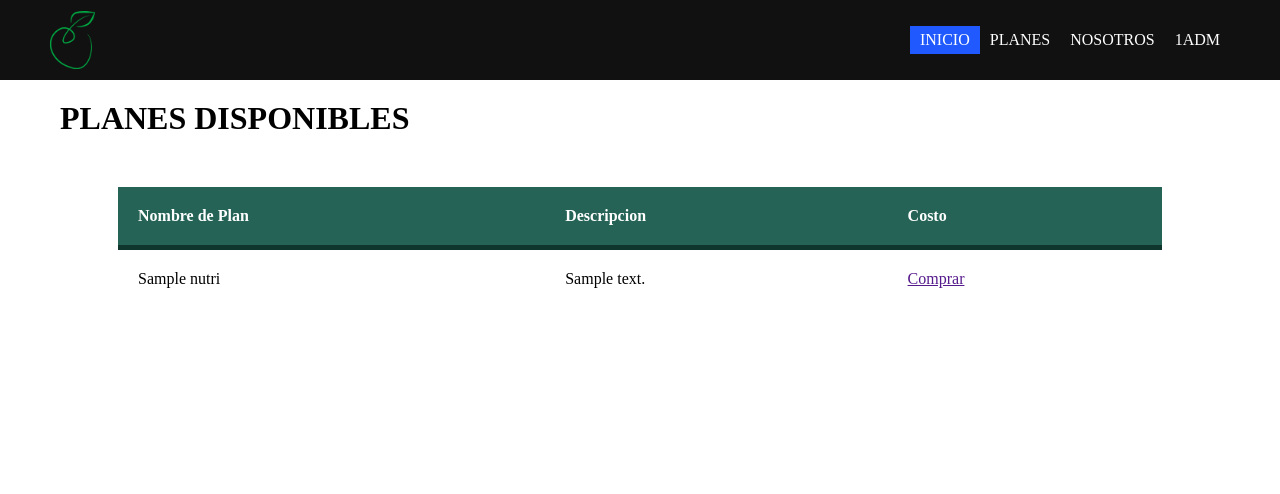
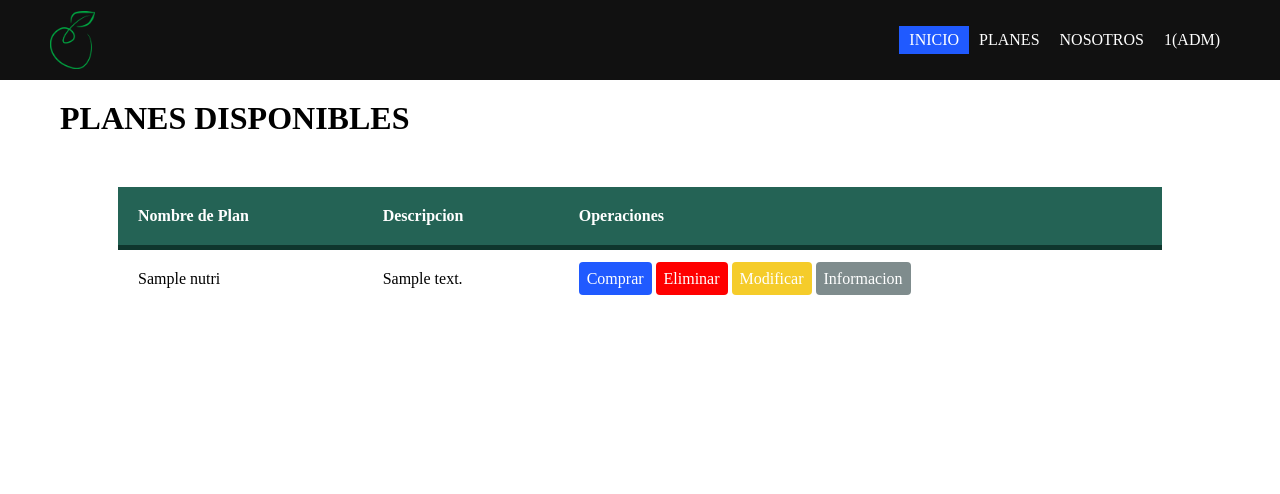
Before and after one commit to dev-jackson/Nutri_Salud, a PHP site: the page made by index.php in a window 1280 px wide. Shown: the top 494 px of the page. Run offline with PHP 8.4, Linux system fonts and the light colour scheme; the visitor is signed in with stand-in values (Sample User, id 1); tables that the repository leaves empty or names only in its code hold one stand-in row (values such as "Sample post").

Commit message:
Edit Table Planes

```diff
--- a/assets/css/index.css
+++ b/assets/css/index.css
@@ -68,22 +68,20 @@
 }
 
 table{
+    border-radius: 10px;
 	background-color: white;
 	text-align: left;
 	border-collapse: collapse;
 	width: 100%;
 }
-
 th, td{
 	padding: 20px;
 }
-
 thead{
 	background-color: #246355;
 	border-bottom: solid 5px #0F362D;
 	color: white;
 }
-
 tr:nth-child(even){
 	background-color: #ddd;
 }
--- a/assets/css/inicio.css
+++ b/assets/css/inicio.css
@@ -84,7 +84,46 @@ section h3{
     color: #062c33;
     text-align: center;
 }
-
+.btn-btn-danger{
+    background: red;
+    padding: 8px;
+    text-decoration: none;
+    color: #fff;
+    border-radius: 4px;
+}
+.btn-btn-danger:hover{
+    background-color: rgb(255, 92, 92);
+}
+.btn-btn-primary{
+    background:#205aff;
+    padding: 8px;
+    text-decoration: none;
+    color: #fff;
+    border-radius: 4px;
+}
+.btn-btn-primary:hover{
+    background-color: #5d88ff;
+}
+.btn-btn-modi{
+    background:rgb(245, 204, 42);
+    padding: 8px;
+    text-decoration: none;
+    color: #fff;
+    border-radius: 4px;
+}
+.btn-btn-modi:hover{
+    background-color:#F7DC6F;
+}
+.btn-btn-info{
+    background:#7F8C8D;
+    padding: 8px;
+    text-decoration: none;
+    color: #fff;
+    border-radius: 4px;
+}
+.btn-btn-info:hover{
+    background-color:#E5E8E8;
+}
 @media(max-width: 992px){
     section{
         padding: 100px 50px 100px;
--- a/view/dinamicas/planes.php
+++ b/view/dinamicas/planes.php
@@ -5,7 +5,7 @@
         <tbody>
         <thead>
 				<tr>
-				<th>Nombre de Plan</th><th>Descripcion</th><th>Costo</th>
+				<th>Nombre de Plan</th><th>Descripcion</th><th>Operaciones</th>
 				</tr>
 			</thead>
             <?php
@@ -14,7 +14,11 @@
             <tr>
                     <td><?php echo($gp['nombre']); ?></td>
                     <td><?php echo($gp['descripcion'])?></td>
-                    <td><a href="" class="btn btn-primary">Comprar</a></td>
+                    <td ><a href="" class="btn-btn-primary">Comprar</a>
+                        <a href="" class="btn-btn-danger">Eliminar</a>
+                        <a href="" class="btn-btn-modi">Modificar</a>
+                        <a href="" class="btn-btn-info">Informacion</a>
+                    </td>
             </tr>
                 <?php endforeach;?>
         </tbody>
--- a/view/plantillas/header.php
+++ b/view/plantillas/header.php
@@ -6,22 +6,24 @@
         <meta charset="utf-8">
         <meta name="viewport" content="width=device-width, initial-scale=1, shrink-to-fit=no">
         <!-- Bootstrap CSS -->
-        <!---<link rel="stylesheet" href="assets/css/bootstrap.min.css" >--->
+        <!---<link rel="stylesheet" href="./assets/css/bootstrap.min.css" >-->
         <link rel="stylesheet" href="./assets/css/inicio.css">
         <link rel="stylesheet" href="./assets/css/index.css">
         <title>Nutricionista</title>
     </head>
     <body>
-    <header id="header">
+    <header class="header-p">
     <a href="index.php" class="icon"><img src="./assets/imagenes/logo.png" alt="" width="45px"></a>
     <ul>
         <li><a href="index.php?" class="active">INICIO</a></li>
         <li><a href="index.php?c=index&c=Cliente&a=verPlanes">PLANES</a></li>
         <li><a href="index.php?c=index&a=estatica&p=nosotros">NOSOTROS</a></li>
         <li><a href="index.php?c=index&a=login"><?php if(isset($_SESSION['Adm'])){
-            echo strtoupper ($_SESSION['Adm'])."ADM";
+            echo strtoupper ($_SESSION['Adm'])."(ADM)";
+        }elseif(isset($_SESSION['Client'])){
+            echo strtoupper ($_SESSION['Client']);
         }else{
-            echo strtoupper ($_SESSION['Client']);
+            echo 'LOGIN';
         }?></a></li>
     </ul>
     <div class="respon" onclick="toogle()"><img src="assets/imagenes/logo.png" alt="" width="30px"></div>
```
